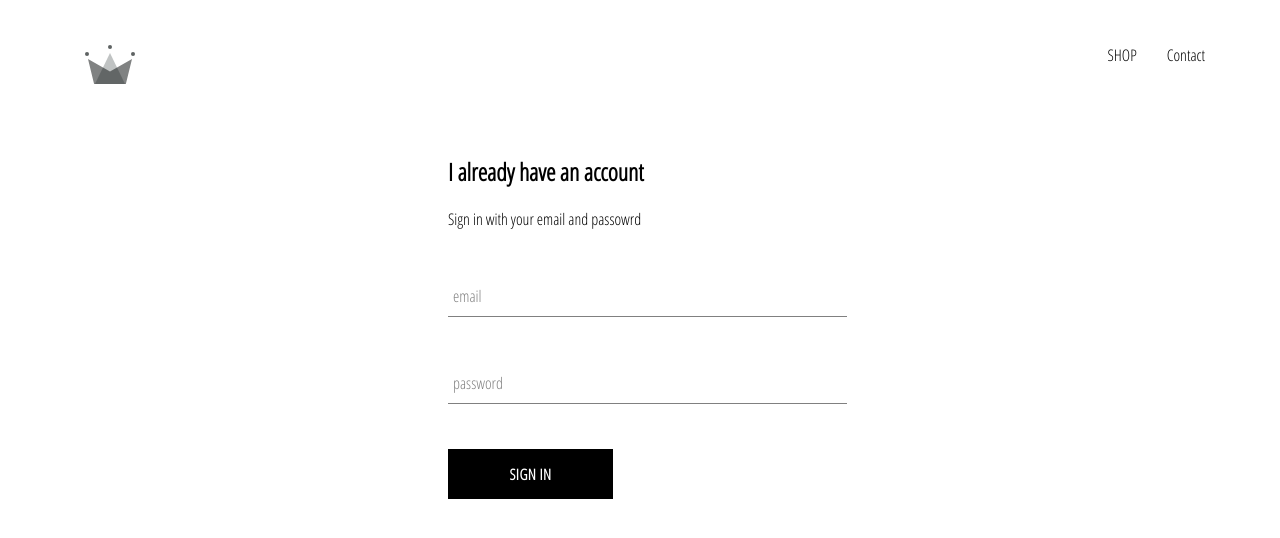
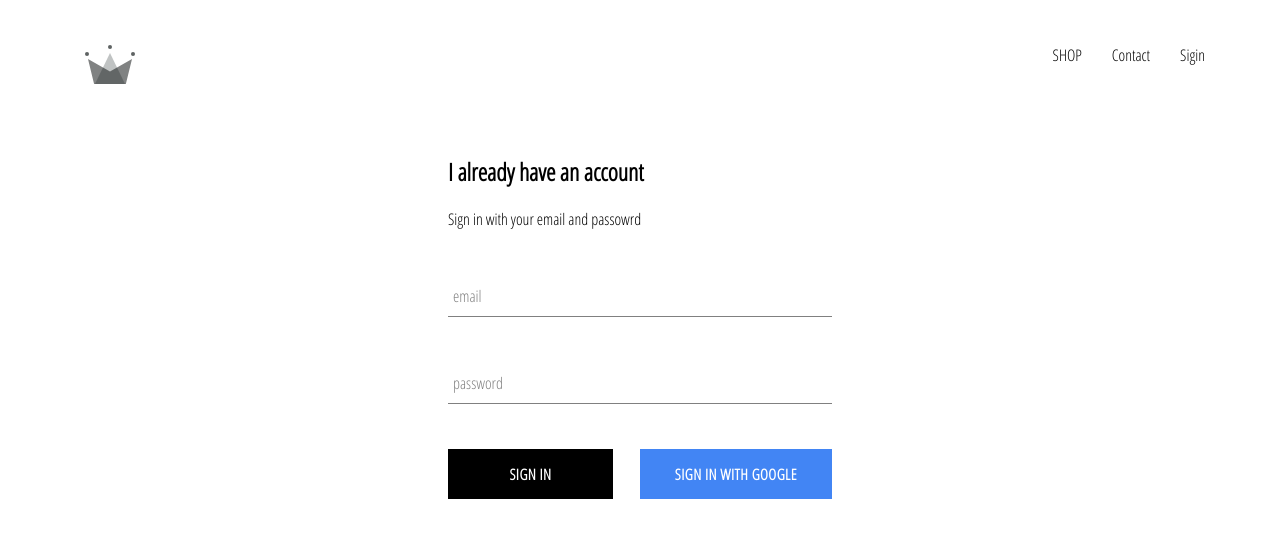
Before and after one commit to Rabia504/crwn-clothing, a React (Create React App) app: page /signin in a window 1280 px wide. Shown: the top 538 px of the page. Built offline with nearby package versions, Linux system fonts and the light colour scheme; no server answers.

Commit message:
integrating firebase into our app for signing in and authentiating the users, high

```diff
--- a/package.json
+++ b/package.json
@@ -6,6 +6,7 @@
     "@testing-library/jest-dom": "^5.11.4",
     "@testing-library/react": "^11.1.0",
     "@testing-library/user-event": "^12.1.10",
+    "firebase": "^8.6.2",
     "node-sass": "^6.0.0",
     "react": "^17.0.2",
     "react-dom": "^17.0.2",
--- a/src/App.css
+++ b/src/App.css
@@ -46,3 +46,6 @@
   text-decoration: none;
   color: black;
 }
+*{
+  box-sizing: border-box;
+}
--- a/src/App.js
+++ b/src/App.js
@@ -5,11 +5,34 @@
 import Header from './components/header/header.component';
 import SigninAndSignupPage from './pages/signin-and-signup-page/signin-and-signup-page.component';
 import {Switch, Route} from 'react-router-dom';
+import {auth} from './firebase/firebase.utils';
+import React from 'react';
 
-function App() {
+class App extends React.Component {
+  constructor(){
+    super();
+
+    this.state={
+      currentUser:null
+    }
+  }
+  unsubscribeFromAuth = null;
+  componentDidMount(){
+     this.unsubscribeFromAuth = auth.onAuthStateChanged(user =>{
+      this.setState({currentUser: user});
+      console.log(user);
+    })
+  }
+
+  componentWillUnmount(){
+     this.unsubscribeFromAuth();
+  }
+
+  render()
+  {
       return (
         <>
-    <Header />
+        <Header currentUser={this.state.currentUser}/>
         <Switch>
             <Route exact path="/" component={HomePage}/>
             <Route exact path="/shop" component={ShopPage}/>
@@ -18,5 +41,6 @@
         </>
       );
    }
+}
 
 export default App;
--- a/src/components/custom-button/custom-button.component.jsx
+++ b/src/components/custom-button/custom-button.component.jsx
@@ -3,9 +3,9 @@
 
 
 
- const CustomButton = ({children, ...OtherProps}) =>(
+ const CustomButton = ({children, isGoogleSignin, ...OtherProps}) =>(
 
-    <button className='custom-button' {...OtherProps}>
+    <button className= {`${isGoogleSignin ? 'google-sign-in' : ''} custom-button`} {...OtherProps}>
         {children}
     </button>
 
--- a/src/components/custom-button/custom-button.styles.scss
+++ b/src/components/custom-button/custom-button.styles.scss
@@ -19,4 +19,16 @@
       color: black;
       border: 1px solid black;
     }
+
+    &.google-sign-in{
+      background-color: #4285f4;
+      color: white;
+
+      &:hover {
+        background-color: #357ae8;
+        border: none
+      }
+    }
+
+
   }
--- a/src/components/header/header.component.jsx
+++ b/src/components/header/header.component.jsx
@@ -3,8 +3,9 @@
 import {Link} from 'react-router-dom';
 
 import {ReactComponent as Logo} from '../../assets/crown.svg';
+import { auth } from '../../firebase/firebase.utils';
 
- const Header = () =>(
+ const Header = ({currentUser}) =>(
 <>
     <div className='header'>
         <Link className='logo-container' to='/' >
@@ -18,6 +19,13 @@
           <Link className='option' to='/shop' >
                   Contact
           </Link>
+          {currentUser ? (
+          <div className='option' onClick={()=> auth.signOut()} >
+                  Signout
+          </div>) :
+          (<Link className='option' to='/signin' >
+                  Sigin
+          </Link>)}
         </div>
     </div>
 </>
--- a/src/components/header/header.styles.scss
+++ b/src/components/header/header.styles.scss
@@ -17,6 +17,7 @@
       display: flex;
       align-items: center;
       justify-content: flex-end;
+      cursor: pointer;
 
       .option {
         padding: 10px 15px;
--- a/src/components/signin/signin.component.jsx
+++ b/src/components/signin/signin.component.jsx
@@ -2,7 +2,7 @@
 import './signin.styles.scss';
 import FormInput from '../form-input/form-input.component';
 import CustomButton from '../custom-button/custom-button.component';
-
+import { signInWithGoogle } from '../../firebase/firebase.utils';
 
 class Sigin extends Component {
 constructor(){
@@ -34,9 +34,10 @@
                    <FormInput type="email" name="email" label="email" handleChange={this.handleChange} value={this.state.email} required  />
 
                    <FormInput type="password" name="password" label="password" handleChange={this.handleChange} value={this.state.password} required  />
-
-                   <CustomButton type="submit">Sign in</CustomButton>
-
+                   <div className='buttons'>
+                        <CustomButton type="submit">Sign in</CustomButton>
+                        <CustomButton onClick={signInWithGoogle} isGoogleSignin>Sign in with google</CustomButton>
+                   </div>
                </form>
             </div>
         )
--- a/src/components/signin/signin.styles.scss
+++ b/src/components/signin/signin.styles.scss
@@ -7,4 +7,9 @@
   .title{
       margin: 10px 0;
   }
+
+  .buttons{
+    display: flex;
+    justify-content: space-between;
+  }
 }
--- /dev/null
+++ b/src/firebase/firebase.utils.js
@@ -0,0 +1,23 @@
+import firebase from 'firebase/app';
+import 'firebase/firestore';
+import 'firebase/auth';
+
+var config = {
+    apiKey: "AIzaSyB9W4xHvOfwJnwVZqTQ7souWIB0x9zWQOY",
+    authDomain: "crwn-clothing-ab5e0.firebaseapp.com",
+    projectId: "crwn-clothing-ab5e0",
+    storageBucket: "crwn-clothing-ab5e0.appspot.com",
+    messagingSenderId: "287761726327",
+    appId: "1:287761726327:web:630386ebca1a4909b3ff72",
+    measurementId: "G-66KGCH2BMR"
+  };
+  // Initialize Firebase
+  !firebase.apps.length ? firebase.initializeApp(config) : firebase.app();
+  export const auth = firebase.auth();
+  export const firestore = firebase.firestore();
+
+  const provider = new firebase.auth.GoogleAuthProvider();
+  provider.setCustomParameters({prompt:'select_account'});
+  export const signInWithGoogle =() => auth.signInWithPopup(provider);
+
+  export default firebase;
--- a/src/pages/homepage/homepage.styles.scss
+++ b/src/pages/homepage/homepage.styles.scss
@@ -4,10 +4,3 @@
   align-items: center;
   padding: 20px 80px;
 }
-
-.directory-menu {
-  width: 100%;
-  display: flex;
-  flex-wrap: wrap;
-  justify-content: space-between;
-}
```
Also changed, not shown: 1 other file (tests, documents, lock files or other folders). Lines whose indentation alone changed are shown as unchanged.
